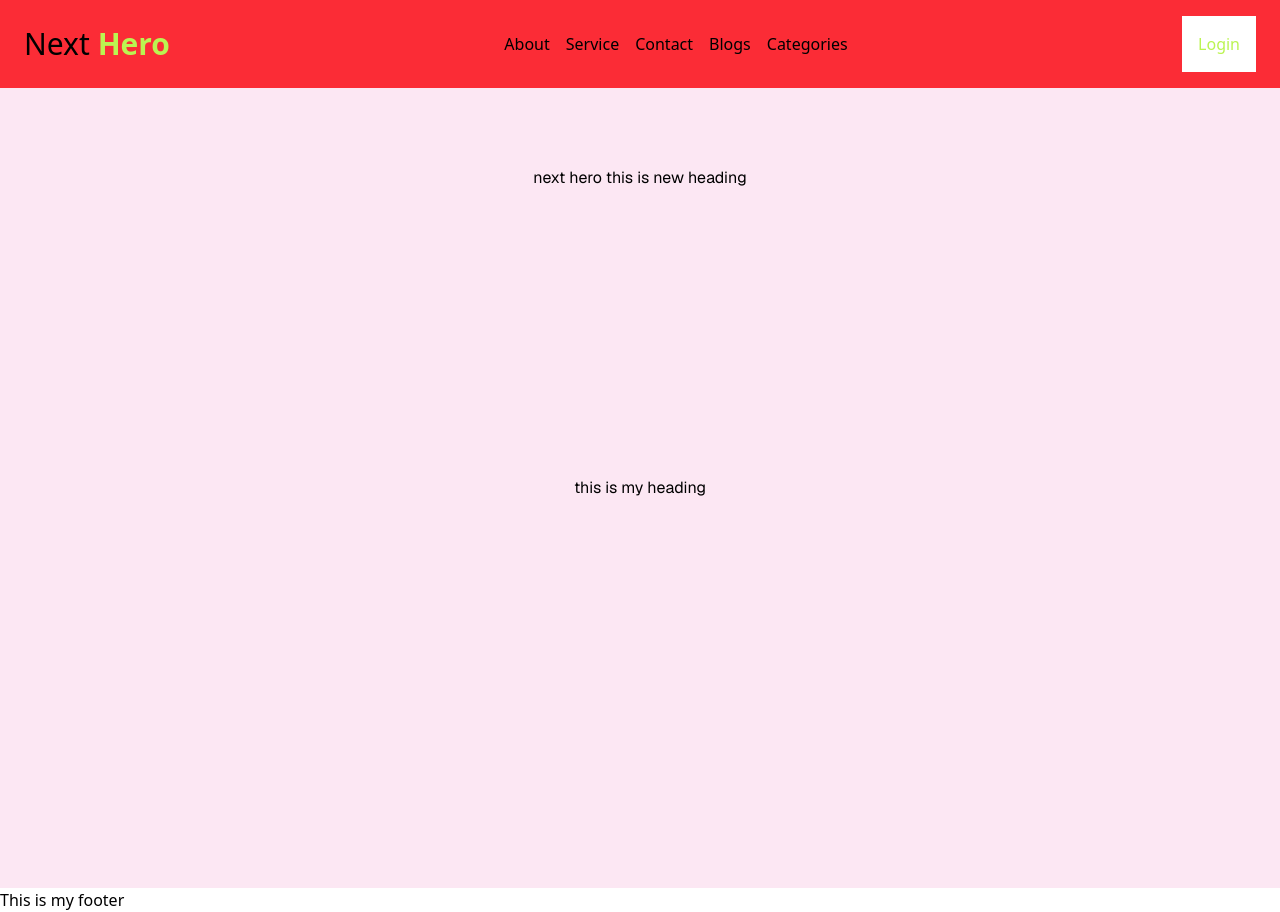
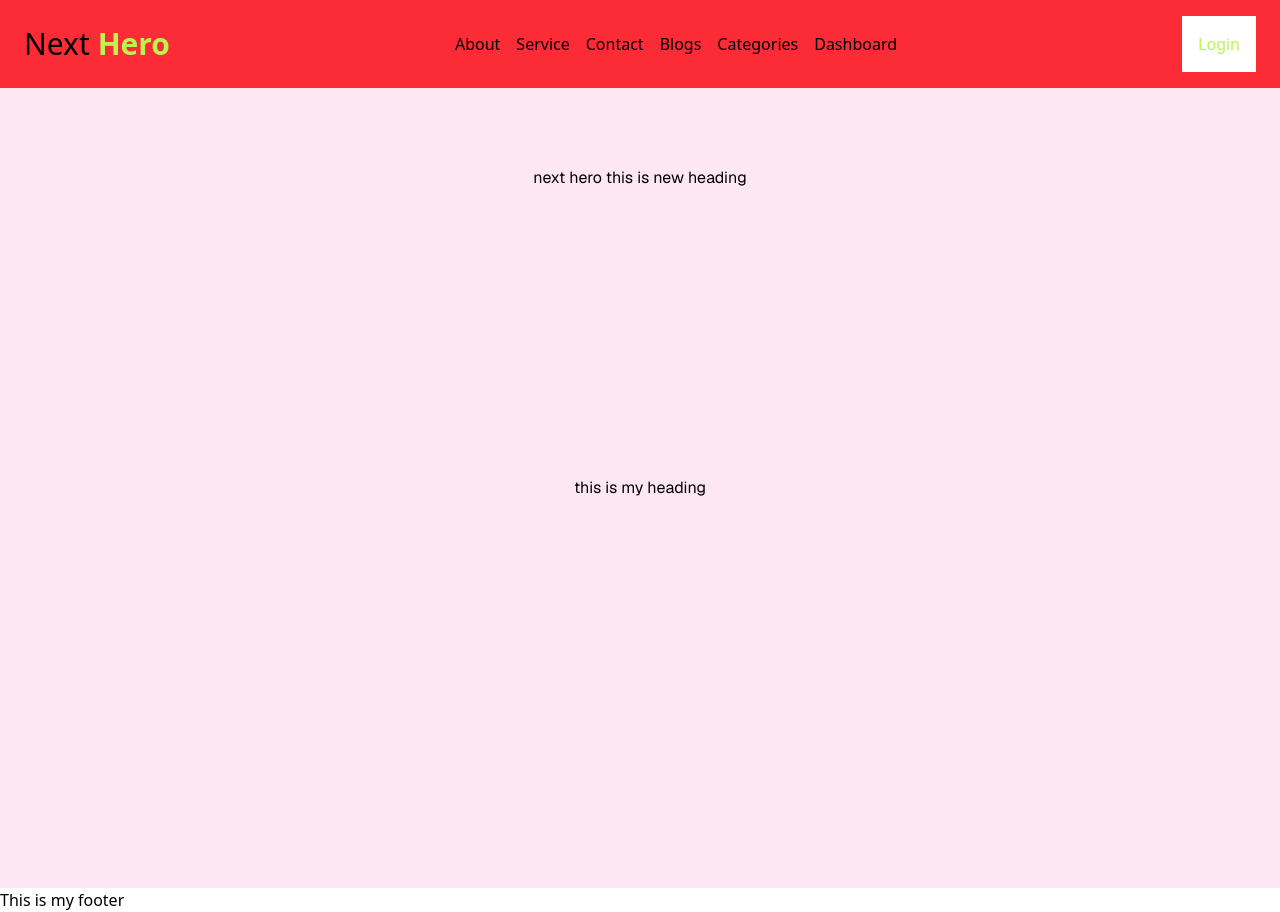
Before and after one commit to Md-Firoz-Mahmud-Nur/0190-Next_Hero-L1_M13_m_076, a Next.js app: page / in a window 1280 px wide. Built offline with nearby package versions, Linux system fonts and the light colour scheme.

Commit message:
Add : Loading

```diff
--- a/src/Components/Navbar.jsx
+++ b/src/Components/Navbar.jsx
@@ -12,6 +12,7 @@ const Navbar = () => {
     { title: "Contact", path: "/contact" },
     { title: "Blogs", path: "/blogs" },
     { title: "Categories", path: "/categories" },
+    { title: "Dashboard", path: "/dashboard" },
   ];
 
   const handler = () => {
--- /dev/null
+++ b/src/app/(dashboards)/dashboard/loading.jsx
@@ -0,0 +1,7 @@
+import React from "react";
+
+const DashboardLoading = () => {
+  return <div>Dashboard Loading...</div>;
+};
+
+export default DashboardLoading;
--- /dev/null
+++ b/src/app/loading.jsx
@@ -0,0 +1,7 @@
+import React from "react";
+
+const CommonLoading = () => {
+  return <div>common loading ......</div>;
+};
+
+export default CommonLoading;
```
